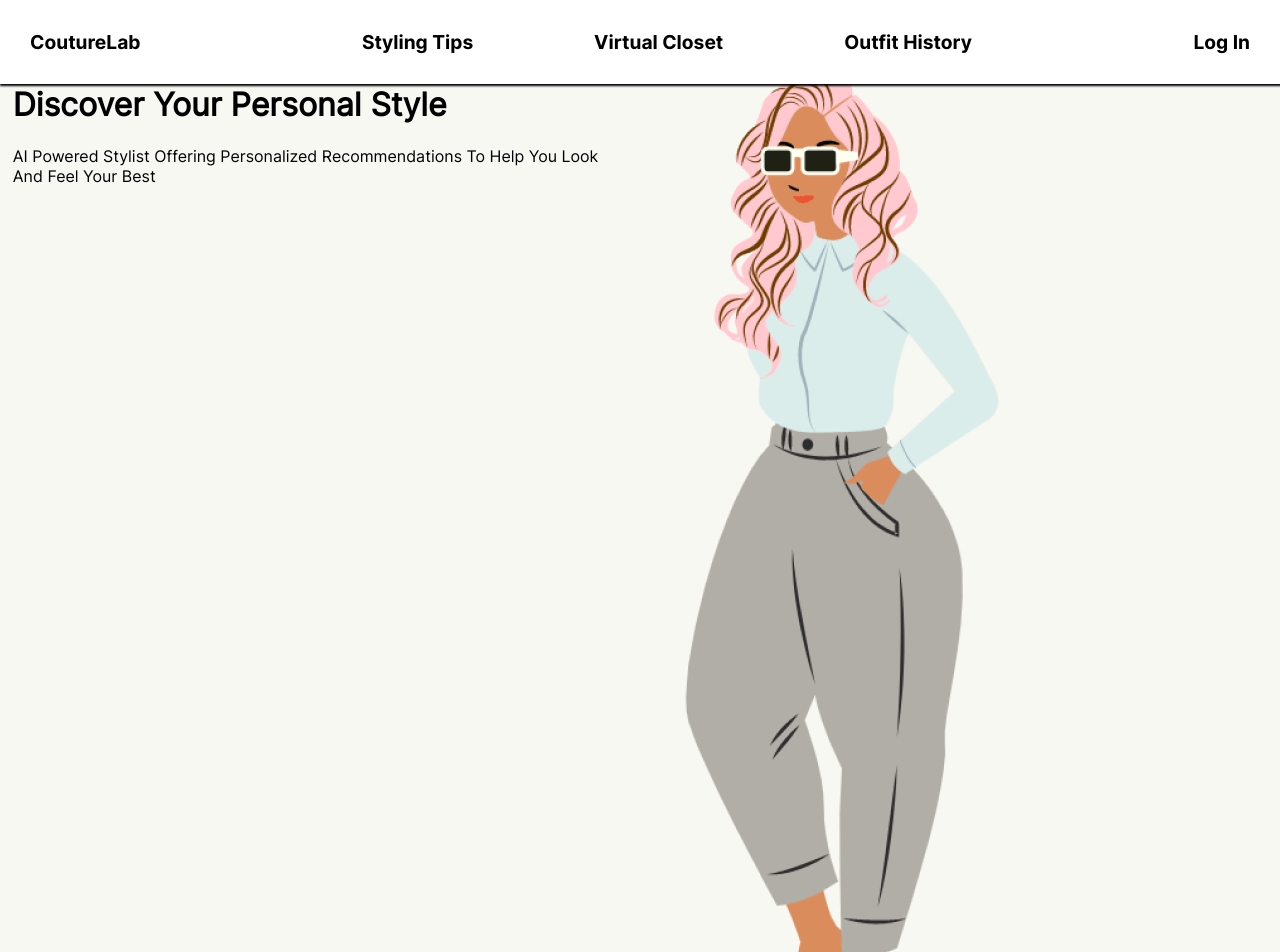
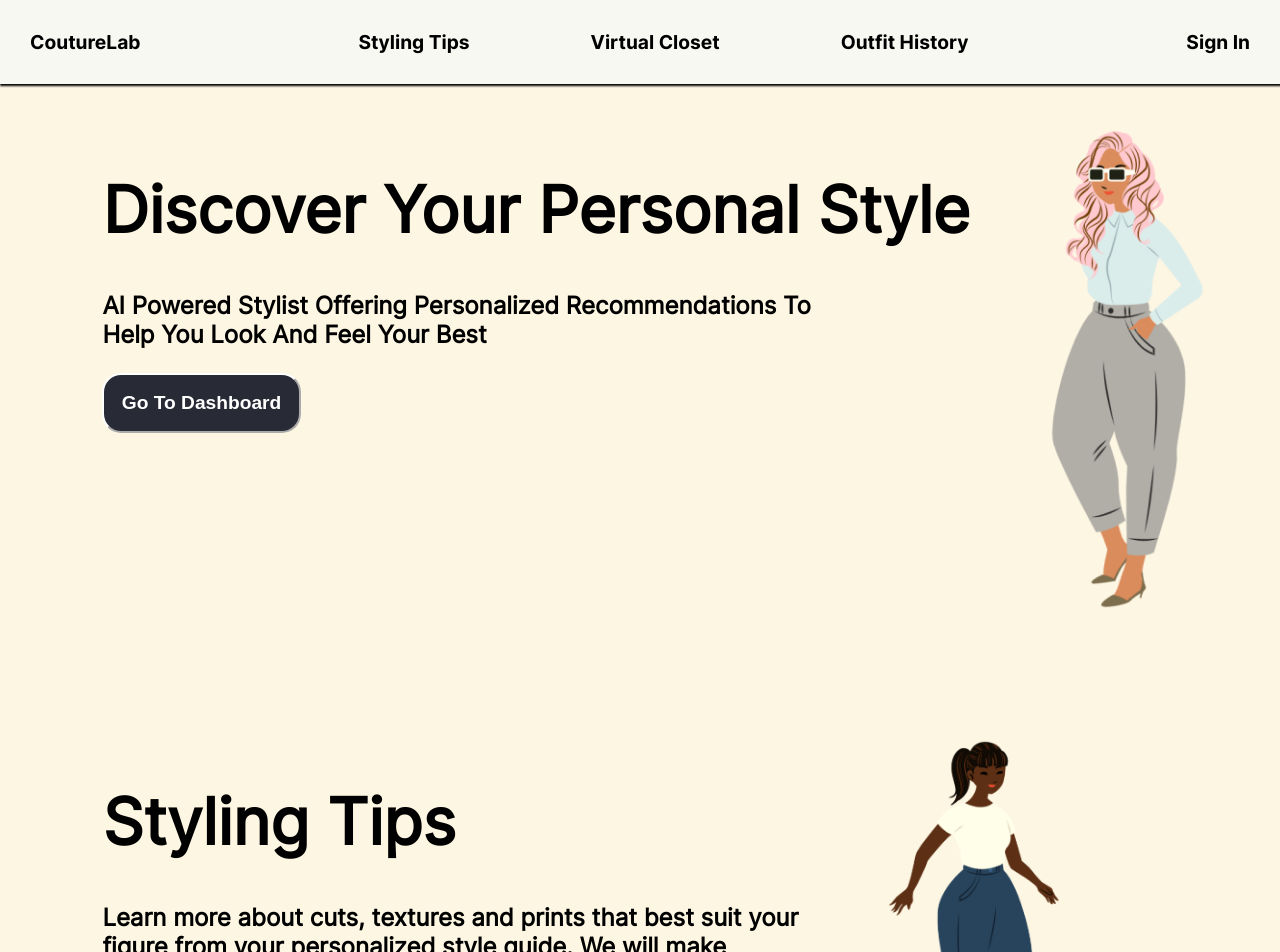
Before and after one commit to felixliang50779/Couture-Lab, a React (Create React App) app in the folder couture-lab-ui/: page /Home in a window 1280 px wide. Shown: the top 952 px of the page. Built offline with nearby package versions, Linux system fonts and the light colour scheme.

Commit message:
Added dashboard button

```diff
--- a/couture-lab-ui/public/main.css
+++ b/couture-lab-ui/public/main.css
@@ -12,5 +12,5 @@ html, body {
     padding: 0;
     max-width: 100vw;
     max-height: fit-content;
-    background-color: #f8f8f2;
+    background-color: #fdf6e3;
 }
--- /dev/null
+++ b/couture-lab-ui/src/Components/button.js
@@ -0,0 +1,7 @@
+import styles from './button.module.css';
+
+export default function Button(props) {
+    return (
+        <button className={styles.button}>{props.text}</button>
+    )
+}
--- /dev/null
+++ b/couture-lab-ui/src/Components/button.module.css
@@ -0,0 +1,14 @@
+.button {
+    background-color: #282a36;
+    color: white;
+    padding: 2%;
+    font-size: 1.2em;
+    border-radius: 1em;
+    border-color: white;
+    font-weight: bold;
+    transition: all 0.3s;
+}
+
+.button:hover {
+    transform: scale(108%);
+}
--- a/couture-lab-ui/src/Components/navbar.js
+++ b/couture-lab-ui/src/Components/navbar.js
@@ -3,13 +3,13 @@ import styles from './navbar.module.css';
 export default function NavBar() {
     return (
         <nav className={styles.navbar}>
-            <a>CoutureLab</a>
+            <a href="/Home">CoutureLab</a>
             <div className={styles.NavbarInformation}>
-                <a>Styling Tips</a>
-                <a>Virtual Closet</a>
+                <a href='#stylingDesc'>Styling Tips</a>
+                <a href='#closetDesc'>Virtual Closet</a>
                 <a>Outfit History</a>
             </div>
-            <a>Log In</a>
+            <a>Sign In</a>
         </nav>
     );
 }
--- a/couture-lab-ui/src/Components/navbar.module.css
+++ b/couture-lab-ui/src/Components/navbar.module.css
@@ -5,7 +5,7 @@
     font-family: 'Inter-Bold';
     font-size: 1.2em;
     color:#282a36;
-    background-color: #fff;
+    background-color: #f8f8f2;
     margin: 0;
     padding: 30px 30px;
     box-shadow: 1px 1px 2px 1px #000000;
@@ -17,6 +17,7 @@
 .navbar a {
     color: #000000;
     transition: color 0.3s;
+    text-decoration: none;
 }
 
 .navbar a:hover {
--- a/couture-lab-ui/src/Pages/Home.js
+++ b/couture-lab-ui/src/Pages/Home.js
@@ -1,6 +1,9 @@
 import NavBar from '../Components/navbar';
+import Button from '../Components/button';
 
 import LandingImage from '../Assets/Images/landing-image.png';
+import StylingImage from '../Assets/Images/styling-image.png';
+import ClosetImage from '../Assets/Images/closet-image.png';
 import styles from './Home.module.css';
 
 export default function Home() {
@@ -8,20 +11,40 @@ export default function Home() {
         <div className={styles['content-container']}>
             <NavBar />
             <div className={styles['landing-content']}>
-                <div className={styles['landing-text']}>
-                    <h1>Discover Your Personal Style</h1>
-                    <p>
+                <div className={styles['section-text']}>
+                    <h1 className={styles['section-title']}>Discover Your Personal Style</h1>
+                    <h3 className={styles['section-desc']}>
                         AI Powered Stylist Offering Personalized
-                        Recommendations To Help You Look And Feel
-                        Your Best
-                    </p>
+                        Recommendations To Help You Look And Feel Your Best
+                    </h3>
+                    <Button text="Go To Dashboard"/>
                 </div>
-                <img src={LandingImage} alt='landingImg' loading="lazy" />
+                <img
+                    className={styles['landing-img']}
+                    src={LandingImage}
+                    alt="landingImg"
+                    loading="lazy" />
             </div>
-            <div className={styles['styling-tips']}>
+            <div id="stylingDesc" className={styles['styling-tips']}>
+                <div className={styles['section-text']}>
+                    <h1 className={styles['section-title']}>
+                        Styling Tips
+                    </h1>
+                    <h3 className={styles['section-desc']}>
+                        Learn more about cuts, textures and prints that best suit your
+                        figure from your personalized style guide. We will make shopping
+                        quicker and easier for you by curating a bespoke edit that suits
+                        your style and budget.
+                    </h3>
 
+                </div>
+                <img
+                    className={styles['landing-img']}
+                    src={StylingImage}
+                    alt='stylingImg'
+                    loading='lazy' />
             </div>
-            <div className={styles['virtual-closet']}>
+            <div id="closetDesc" className={styles['virtual-closet']}>
 
             </div>
             <div className={styles['outfit-history']}>
--- a/couture-lab-ui/src/Pages/Home.module.css
+++ b/couture-lab-ui/src/Pages/Home.module.css
@@ -2,19 +2,27 @@
     display: flex;
     flex-direction: column;
     font-family: "Inter";
+    align-items: center;
+    justify-content: center;
 }
 
 .landing-content, .styling-tips, .virtual-closet {
-    display: grid;
-    grid-template-columns: 1fr 1fr;
-    grid-template-rows: 1fr;
-    gap: 1em;
-    margin: 1%;
-    margin-top: 5%;
+    display: flex;
+    margin-top: 10%;
+    margin-left: 8%;
+    gap: 4em;
 }
 
-.landing-content img {
-    width: auto;
-    height: auto;
-    align-self: center;
+.section-title {
+    font-size: 4em;
+    max-width: 20em;
 }
+
+.section-desc {
+    font-size: 1.5em;
+    max-width: 30em;
+}
+
+.landing-img {
+    width: 15%;
+}
```
Also changed, not shown: couture-lab-ui/src/Assets/Images/closet-image.png (added).
